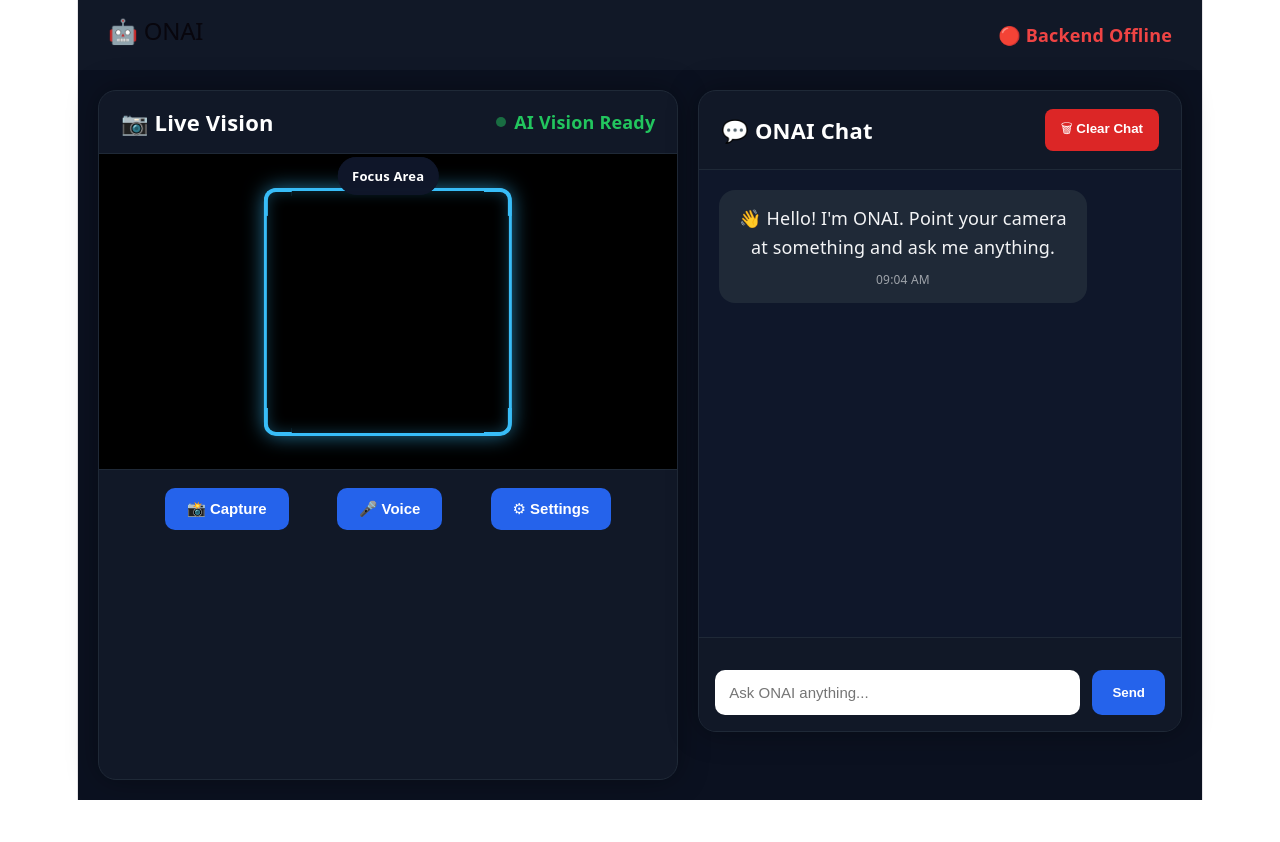
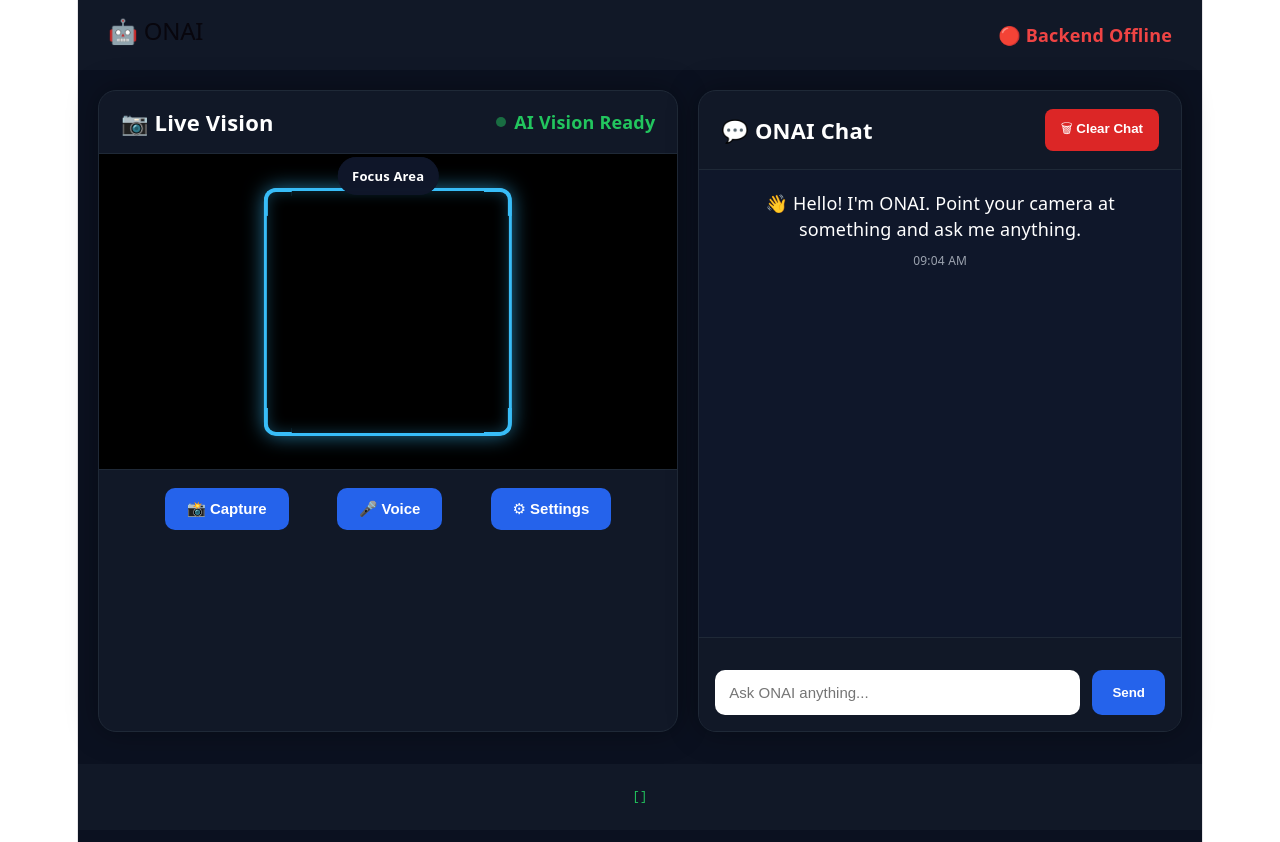
Before and after one commit to Nash6643/ONAI, a React (Vite) app in the folder frontend/: page / in a window 1280 px wide. Before the commit the page ends 800 px from the top, so only its background shows below. Built offline with nearby package versions, Linux system fonts and the light colour scheme; no server answers.

Commit message:
Sprint 8: Live Gemini Vision, UI polish, scan overlay, and chat improvements

```diff
--- a/frontend/package.json
+++ b/frontend/package.json
@@ -14,8 +14,10 @@
     "lucide-react": "^1.27.0",
     "react": "^19.2.7",
     "react-dom": "^19.2.7",
+    "react-markdown": "^10.1.0",
     "react-router-dom": "^7.18.1",
-    "react-webcam": "^7.2.0"
+    "react-webcam": "^7.2.0",
+    "remark-gfm": "^4.0.1"
   },
   "devDependencies": {
     "@babel/core": "^7.29.7",
--- a/frontend/src/components/chat/MessageBubble.module.css
+++ b/frontend/src/components/chat/MessageBubble.module.css
@@ -1,40 +1,69 @@
-.message {
-    max-width: 75%;
-    padding: 14px 18px;
-    border-radius: 16px;
-    line-height: 1.6;
-    word-wrap: break-word;
-    animation: fadeIn .25s ease;
+.wrapper {
+    display: flex;
+    margin-bottom: 20px;
   }
 
   .user {
-    align-self: flex-end;
-    background: #2563eb;
+    justify-content: flex-end;
+  }
+
+  .assistant {
+    justify-content: flex-start;
+  }
+
+  /* Container for the label + bubble + time */
+  .content {
+    display: flex;
+    flex-direction: column;
+    gap: 8px;
+
+    width: fit-content;
+    max-width: 92%;
+  }
+
+  /* "🤖 ONAI" / "👤 You" */
+  .label {
+    font-size: 12px;
+    color: #9ca3af;
+    font-weight: 600;
+  }
+
+  /* Message Bubble */
+  .bubble {
+    padding: 18px 20px;
+
+    border-radius: 18px;
+
+    line-height: 1.75;
+
+    font-size: 15px;
+
+    white-space: pre-wrap;
+
+    overflow-wrap: break-word;
+
+    word-break: normal;
+
+    text-align: left;
+
     color: white;
   }
 
-  .assistant {
-    align-self: flex-start;
-    background: #1f2937;
-    color: #f3f4f6;
+  /* User bubble */
+  .userBubble {
+    background: #2563eb;
   }
 
-  .time {
-    margin-top: 8px;
-    font-size: 12px;
-    opacity: .6;
+  /* AI bubble */
+  .assistantBubble {
+    background: #374151;
   }
 
-  @keyframes fadeIn {
+  /* Timestamp */
+  .time {
+    margin-top: 6px;
 
-  from{
-  opacity:0;
-  transform:translateY(10px);
+    font-size: 12px;
+
+    color: #9ca3af;
   }
-
-  to{
-  opacity:1;
-  transform:translateY(0);
-  }
-
-  }
--- /dev/null
+++ b/frontend/src/hooks/useMemory.ts
@@ -0,0 +1,51 @@
+import { useState } from "react";
+
+import type { Interaction } from "../types/interaction";
+
+export default function useMemory() {
+
+    const [memory, setMemory] = useState<Interaction[]>([]);
+
+    function addInteraction(interaction: Interaction) {
+
+        setMemory(previous => [
+
+            ...previous,
+
+            interaction,
+
+        ]);
+
+    }
+
+    function clearMemory() {
+
+        setMemory([]);
+
+    }
+
+    function latestInteraction() {
+
+        if (memory.length === 0) {
+
+            return null;
+
+        }
+
+        return memory[memory.length - 1];
+
+    }
+
+    return {
+
+        memory,
+
+        addInteraction,
+
+        clearMemory,
+
+        latestInteraction,
+
+    };
+
+}
--- a/frontend/src/pages/Home.tsx
+++ b/frontend/src/pages/Home.tsx
@@ -1,3 +1,5 @@
+import { useEffect, useRef } from "react";
+
 import styles from "../styles/Home.module.css";
 
 import Navbar from "../components/Navbar";
@@ -6,9 +8,9 @@ import type { CameraHandle } from "../components/camera/CameraPanel";
 import ChatPanel from "../components/chat/ChatPanel";
 
 import useChat from "../hooks/useChat";
+import useMemory from "../hooks/useMemory";
+
 import { analyzeImage } from "../services/vision";
-import { useEffect, useRef } from "react";
-
 import { useVision } from "../context/VisionContext";
 
 export default function Home() {
@@ -36,14 +38,18 @@ export default function Home() {
     clearMessages,
   } = useChat();
 
+  // Memory Hook
+  const {
+    addInteraction,
+    memory,
+  } = useMemory();
+
   async function handleSend(prompt: string) {
     addUserMessage(prompt);
 
     setIsThinking(true);
 
     try {
-      // Try to use the latest frame from VisionContext first.
-      // If there isn't one yet, capture a fresh frame.
       let image = latestFrame;
 
       if (!image) {
@@ -63,6 +69,14 @@ export default function Home() {
       console.log("Gemini Response:", response);
 
       addAssistantMessage(response);
+
+      addInteraction({
+        id: crypto.randomUUID(),
+        prompt,
+        frame: image,
+        response,
+        timestamp: new Date(),
+      });
     } catch (error) {
       console.error(error);
 
@@ -94,6 +108,19 @@ export default function Home() {
           />
         </section>
       </main>
+
+      {/* Temporary Memory Debug */}
+      <pre
+        style={{
+          color: "#22c55e",
+          padding: "20px",
+          fontSize: "12px",
+          background: "#111827",
+          overflowX: "auto",
+        }}
+      >
+        {JSON.stringify(memory, null, 2)}
+      </pre>
     </div>
   );
 }
--- /dev/null
+++ b/frontend/src/types/interaction.ts
@@ -0,0 +1,13 @@
+export interface Interaction {
+
+    id: string;
+
+    prompt: string;
+
+    frame: string;
+
+    response: string;
+
+    timestamp: Date;
+
+}
```
Also changed, not shown: frontend/src/components/chat/ChatMessage.tsx (+6 -1 lines), 1 other file (tests, documents, lock files or other folders).
